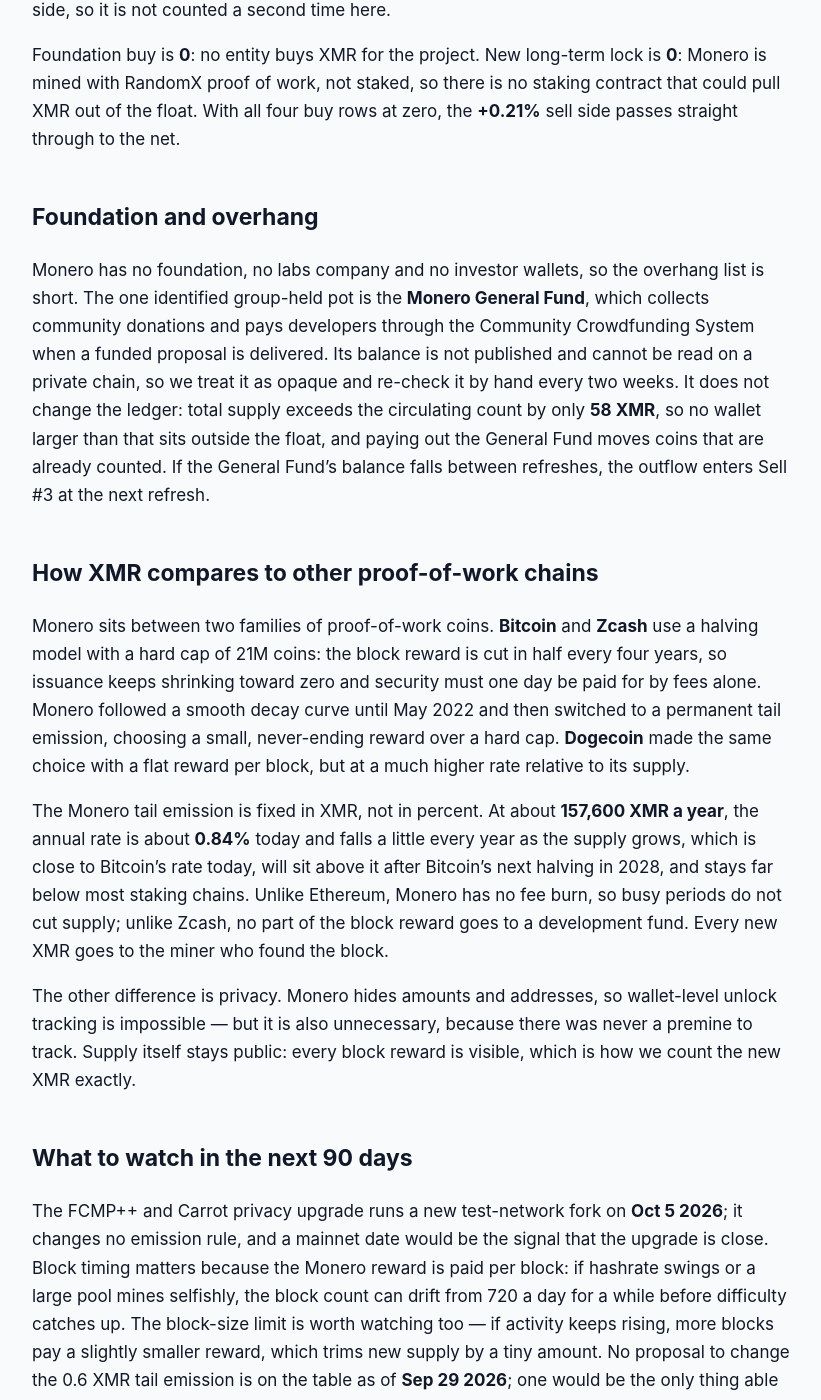
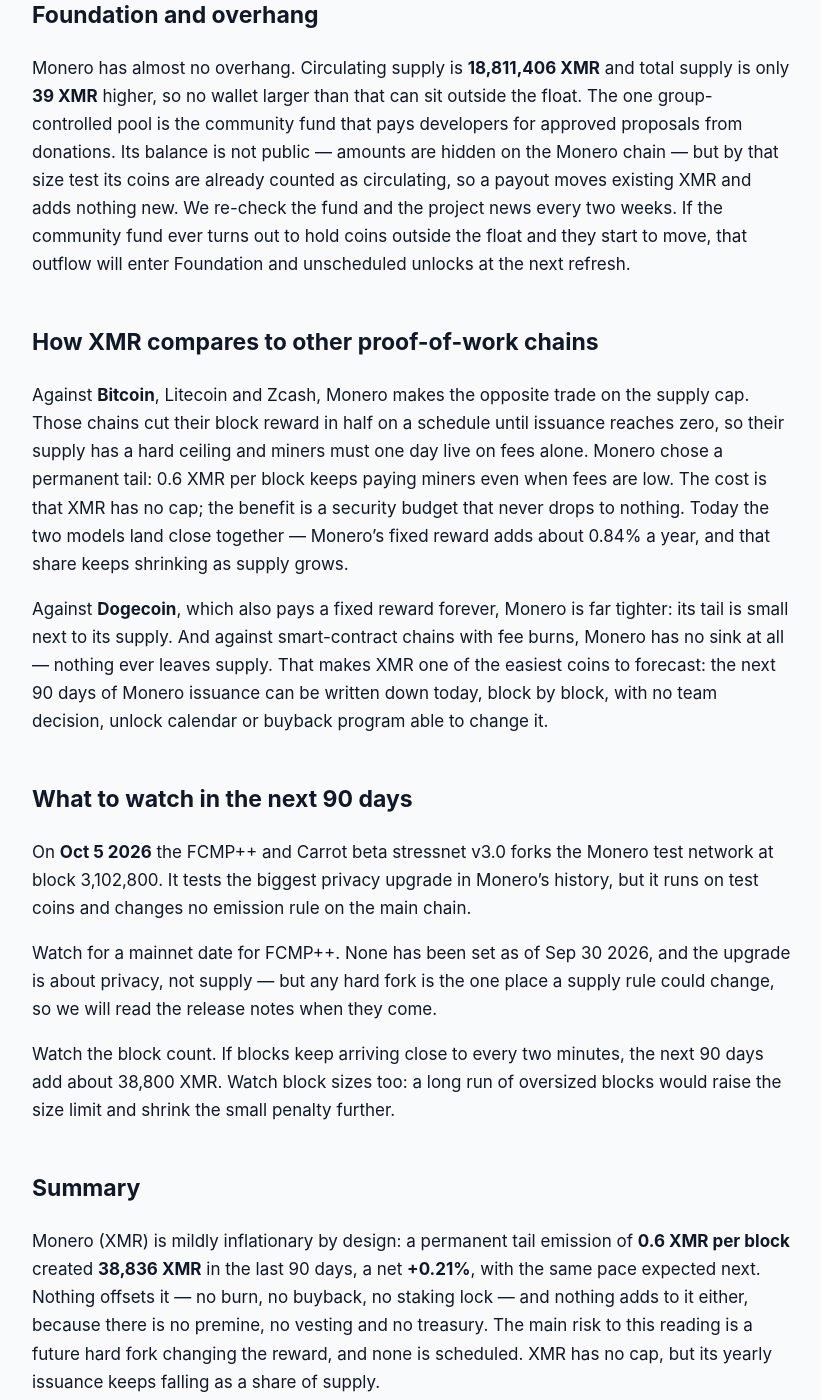
Before and after one commit to jeevansongmy-spec/mrnasdog-articles, a Jekyll site: the page built from crypto/xmr-pressure-framework.md, in a window 1280 px wide and 1400 px high, scrolled down 1532 px. Shown: the whole window, without its empty margins (228-1049 px from the left). Built offline with Jekyll 4.4.1, drawn with Linux system fonts in a browser that asks for light colours; some of the changed text lies outside the part shown.

Commit message:
publish: crypto/xmr-pressure-framework

```diff
--- a/crypto/xmr-pressure-framework.md
+++ b/crypto/xmr-pressure-framework.md
@@ -1,6 +1,6 @@
 ---
 title:         "XMR Inflation Analysis · September 2026 · Mixed flows · supply roughly steady"
-description:   "XMR is mildly inflationary: a fixed 0.6 XMR tail emission minted 38,869 XMR in 90 days, +0.21% net, with no burn, no vesting and no cap. Same pace next."
+description:   "XMR supply grows slowly: 0.6 XMR per block made 38,836 new XMR in 90 days, +0.21% net, with no burn, no vesting and no cap. Same pace next."
 canonical_url: "https://mrnasdog.com/research/xmr/inflation"
 tags:          ["crypto", "xmr", "monero", "privacy"]
 published:     true
@@ -10,46 +10,44 @@ published:     true
 
 # XMR Inflation Analysis · September 2026 · Mixed flows · supply roughly steady
 
-**Monero (XMR)** supply grows slowly and steadily: the MrNasdog Pressure Framework reads **+0.21%** net over the last 90 days and the same for the next 90. Every Monero block pays its miner a fixed **0.6 XMR** of tail emission, which came to **38,869 XMR** in 90 days, while **0 XMR** was burned, bought back or locked. There is no supply cap, no vesting and no team treasury, so the tail emission is the whole story, and the monitor agrees at **+0.21%**.
+**Monero (XMR)** grows its supply slowly and on a fixed rule. Over the last 90 days the Monero tail emission paid miners **38,836 XMR**, and nothing was burned, bought back or locked, so the net change was **+0.21%** of the **18.81M XMR** in circulation. The inflation monitor read **+0.26%** for the same window. Monero has no supply cap: the 0.6 XMR block reward runs forever, but because it is a fixed number of coins, it becomes a smaller share of supply every year.
 
 ## The verdict, in one paragraph
 
-Over the 90 days to **Sep 29 2026**, Monero minted **38,869 XMR** against a circulating supply of **18.81M XMR**, a net of **+0.21%**. Nothing on the buy side removed any XMR, so the net equals the new supply. The next 90 days project the same **+0.21%**, because the Monero block reward is flat and blocks keep arriving about every two minutes. The monitor, which measures supply from a separate market data feed, reads **+0.21%** as well (**+0.2134%** against our **+0.2066%**) — a gap of **0.01 percentage points**, well inside tolerance, so no warning chip is shown. In one line: **Monero is a quiet, flat-emission proof-of-work chain**, adding a small and shrinking share of new XMR each year.
+Our 90-day net for XMR is **+0.21%**, and the projection for the next 90 days is the same **+0.21%**. The inflation monitor reads **+0.26%**, a gap of **0.05 percentage points** — well inside the half-point tolerance, so no warning chip is shown and no deep check was needed. Every coin added came from mining, and every coin that existed before the window is still there. In one line: **Monero is a quiet proof-of-work chain with a small, permanent tail emission and no sink**.
 
 ## Sell pressure: where new XMR comes from
 
-Protocol inflation is the only source of new XMR. Since May 2022, Monero has paid a tail emission of **0.6 XMR per block** with no end date. We counted every block in the window on the chain itself: **64,783 blocks** from Jul 1 2026 to Sep 29 2026, about 720 a day, one every 120 seconds on average. That would be 38,869.8 XMR at the full reward, but **4,736 blocks** were a little heavier than the free size limit and paid a slightly smaller reward, so **about 1 XMR** was never minted. Miners received **38,869 XMR** in total, about **432 XMR a day**. Monero also paid about 704 XMR of fees to miners, but fees are coins that already existed, so they add nothing to supply.
+**Protocol inflation** is the only live row, at **38,836 XMR**. The Monero block reward follows a curve that fell to its floor in May 2022; since then every block mints exactly **0.6 XMR**. We read all **64,729 blocks** of the window, from height 3,709,064 to 3,773,792, one header at a time. The target is one block every two minutes, or 64,800 blocks in 90 days; the chain came in a little slow, at about 120.1 seconds per block, so we use the measured count. Blocks larger than the penalty-free size earn a slightly smaller reward: 4,757 blocks crossed that line this window, but most only just, and the total cut was about **1 XMR**. That gives about 432 new XMR a day.
 
-Vesting unlocks are **0**. Monero launched in April 2014 with no premine: no founder, investor or company allocation was ever created, so there is no vesting schedule and nothing waiting to unlock. The circulating count sits within **58 XMR** of total supply.
-
-Foundation and unscheduled unlocks are **0**. Monero has no foundation treasury and no team wallet; the one group-held pot is the community General Fund, and every XMR in it already counts as circulating. Long-term locked or bankruptcy supply is also **0**: no estate, trustee or court payout holds XMR, and coins users locked with a custom unlock time, like fresh miner rewards that wait 60 blocks, are already in the circulating count.
+**Vesting unlocks** are zero. Monero launched in April 2014 with no premine, no presale and no founder allocation, so there is no vesting schedule and nothing to unlock. **Foundation and unscheduled unlocks** are zero because there is no foundation treasury sitting outside the float. **Long-term locked or bankruptcy** is zero: no court estate, trustee or long lock is holding XMR for a future release.
 
 ## Buy pressure: where new XMR goes
 
-Programmatic buyback is **0**. Monero has no company, no protocol revenue and no treasury budget, so nothing buys XMR back from the market.
+All four buy rows are zero, and each for a clear reason. There is no **programmatic buyback**: Monero has no company, no revenue and no contract that buys coins. There is no **protocol fee burn**: Monero fees are paid from coins that already exist to the miner who finds the block — about **701 XMR** this window — so they move coins but never destroy them. The small cut on oversized blocks is coin that was never created, and it is already taken off the emission figure rather than counted as a burn.
 
-Protocol fee burn is **0**. Monero does not burn fees. The **704 XMR** of fees paid in the window went to miners inside the block reward, and total supply rose by exactly the new coins minted — no more, no less. The small reward cut on heavy blocks is already netted out of the sell side, so it is not counted a second time here.
-
-Foundation buy is **0**: no entity buys XMR for the project. New long-term lock is **0**: Monero is mined with RandomX proof of work, not staked, so there is no staking contract that could pull XMR out of the float. With all four buy rows at zero, the **+0.21%** sell side passes straight through to the net.
+There is no **foundation buy**, because no treasury buys XMR on the market. And there is no **new long-term lock**: Monero is secured by proof-of-work mining with the RandomX algorithm, not by staking, so no staking contract pulls coins out of circulation. With nothing on the buy side, the Monero net equals the Monero emission.
 
 ## Foundation and overhang
 
-Monero has no foundation, no labs company and no investor wallets, so the overhang list is short. The one identified group-held pot is the **Monero General Fund**, which collects community donations and pays developers through the Community Crowdfunding System when a funded proposal is delivered. Its balance is not published and cannot be read on a private chain, so we treat it as opaque and re-check it by hand every two weeks. It does not change the ledger: total supply exceeds the circulating count by only **58 XMR**, so no wallet larger than that sits outside the float, and paying out the General Fund moves coins that are already counted. If the General Fund's balance falls between refreshes, the outflow enters Sell #3 at the next refresh.
+Monero has almost no overhang. Circulating supply is **18,811,406 XMR** and total supply is only **39 XMR** higher, so no wallet larger than that can sit outside the float. The one group-controlled pool is the community fund that pays developers for approved proposals from donations. Its balance is not public — amounts are hidden on the Monero chain — but by that size test its coins are already counted as circulating, so a payout moves existing XMR and adds nothing new. We re-check the fund and the project news every two weeks. If the community fund ever turns out to hold coins outside the float and they start to move, that outflow will enter Foundation and unscheduled unlocks at the next refresh.
 
 ## How XMR compares to other proof-of-work chains
 
-Monero sits between two families of proof-of-work coins. **Bitcoin** and **Zcash** use a halving model with a hard cap of 21M coins: the block reward is cut in half every four years, so issuance keeps shrinking toward zero and security must one day be paid for by fees alone. Monero followed a smooth decay curve until May 2022 and then switched to a permanent tail emission, choosing a small, never-ending reward over a hard cap. **Dogecoin** made the same choice with a flat reward per block, but at a much higher rate relative to its supply.
+Against **Bitcoin**, Litecoin and Zcash, Monero makes the opposite trade on the supply cap. Those chains cut their block reward in half on a schedule until issuance reaches zero, so their supply has a hard ceiling and miners must one day live on fees alone. Monero chose a permanent tail: 0.6 XMR per block keeps paying miners even when fees are low. The cost is that XMR has no cap; the benefit is a security budget that never drops to nothing. Today the two models land close together — Monero's fixed reward adds about 0.84% a year, and that share keeps shrinking as supply grows.
 
-The Monero tail emission is fixed in XMR, not in percent. At about **157,600 XMR a year**, the annual rate is about **0.84%** today and falls a little every year as the supply grows, which is close to Bitcoin's rate today, will sit above it after Bitcoin's next halving in 2028, and stays far below most staking chains. Unlike Ethereum, Monero has no fee burn, so busy periods do not cut supply; unlike Zcash, no part of the block reward goes to a development fund. Every new XMR goes to the miner who found the block.
-
-The other difference is privacy. Monero hides amounts and addresses, so wallet-level unlock tracking is impossible — but it is also unnecessary, because there was never a premine to track. Supply itself stays public: every block reward is visible, which is how we count the new XMR exactly.
+Against **Dogecoin**, which also pays a fixed reward forever, Monero is far tighter: its tail is small next to its supply. And against smart-contract chains with fee burns, Monero has no sink at all — nothing ever leaves supply. That makes XMR one of the easiest coins to forecast: the next 90 days of Monero issuance can be written down today, block by block, with no team decision, unlock calendar or buyback program able to change it.
 
 ## What to watch in the next 90 days
 
-The FCMP++ and Carrot privacy upgrade runs a new test-network fork on **Oct 5 2026**; it changes no emission rule, and a mainnet date would be the signal that the upgrade is close. Block timing matters because the Monero reward is paid per block: if hashrate swings or a large pool mines selfishly, the block count can drift from 720 a day for a while before difficulty catches up. The block-size limit is worth watching too — if activity keeps rising, more blocks pay a slightly smaller reward, which trims new supply by a tiny amount. No proposal to change the 0.6 XMR tail emission is on the table as of **Sep 29 2026**; one would be the only thing able to move this reading by more than a rounding error before **Dec 28 2026**.
+On **Oct 5 2026** the FCMP++ and Carrot beta stressnet v3.0 forks the Monero test network at block 3,102,800. It tests the biggest privacy upgrade in Monero's history, but it runs on test coins and changes no emission rule on the main chain.
+
+Watch for a mainnet date for FCMP++. None has been set as of Sep 30 2026, and the upgrade is about privacy, not supply — but any hard fork is the one place a supply rule could change, so we will read the release notes when they come.
+
+Watch the block count. If blocks keep arriving close to every two minutes, the next 90 days add about 38,800 XMR. Watch block sizes too: a long run of oversized blocks would raise the size limit and shrink the small penalty further.
 
 ## Summary
 
-Monero (XMR) is mildly and steadily inflationary: a fixed tail emission of 0.6 XMR per block minted **38,869 XMR** in 90 days, a net of **+0.21%** of circulating supply, with the same **+0.21%** projected for the next 90 days. Nothing is burned, bought back, staked or vested, and there is no team treasury, so the tail emission is the only supply force. The key risk to the reading is a change to the emission rule or a long shift in block timing, neither of which is scheduled. Monero has no supply cap by design, but its annual inflation rate of about **0.84%** keeps falling as supply grows.
+Monero (XMR) is mildly inflationary by design: a permanent tail emission of **0.6 XMR per block** created **38,836 XMR** in the last 90 days, a net **+0.21%**, with the same pace expected next. Nothing offsets it — no burn, no buyback, no staking lock — and nothing adds to it either, because there is no premine, no vesting and no treasury. The main risk to this reading is a future hard fork changing the reward, and none is scheduled. XMR has no cap, but its yearly issuance keeps falling as a share of supply.
 
-*MrNasdog Pressure Framework analysis of XMR, Metric 1 — Inflation. Data + explanation only. Not financial advice. Checked Sep 29 2026.*
+*MrNasdog Pressure Framework analysis of XMR, Metric 1 — Inflation. Data + explanation only. Not financial advice. Checked Sep 30 2026.*
```
